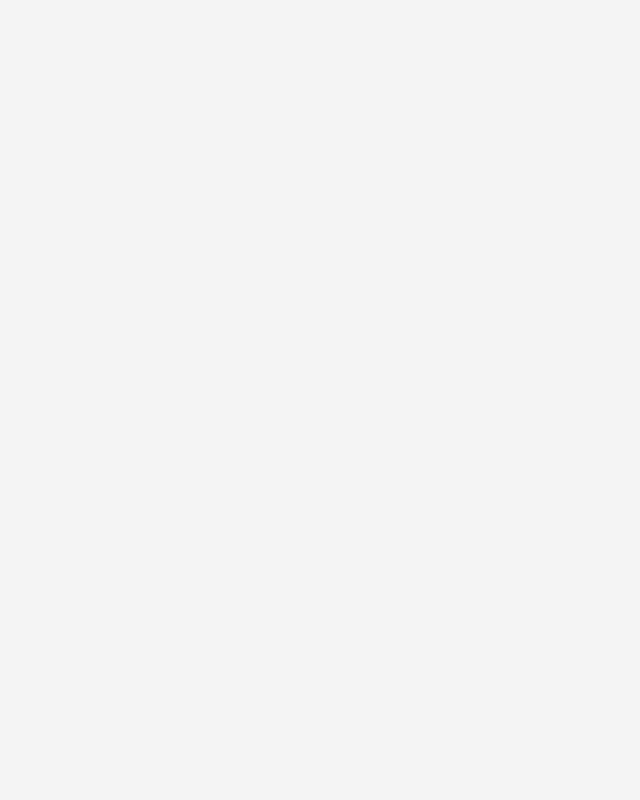
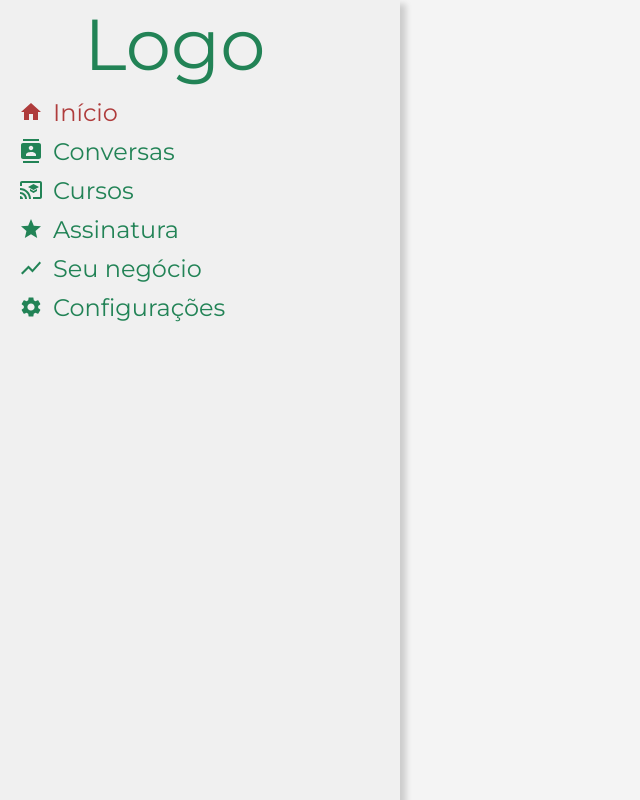
Before and after one commit to Math-maz/hackathon-getnet-frontend, a React (Create React App) app: page /dashboard in a window 1280 px wide. Shown: the top 800 px of the page, without its empty margins (0-640 px from the left). Built offline with nearby package versions, Linux system fonts and the light colour scheme.

Commit message:
Add sidebar styles

```diff
--- a/package.json
+++ b/package.json
@@ -4,6 +4,8 @@
   "private": true,
   "dependencies": {
     "@material-ui/core": "^4.11.0",
+    "@material-ui/icons": "^4.9.1",
+    "@material-ui/styles": "^4.10.0",
     "@testing-library/jest-dom": "^4.2.4",
     "@testing-library/react": "^9.3.2",
     "@testing-library/user-event": "^7.1.2",
--- a/src/App.css
+++ b/src/App.css
@@ -1,30 +1,3 @@
-:root {
-
-  /* Colors: */
-  --unnamed-color-ffffff: #FFFFFF;
-  --primaria: #228356;
-  --unnamed-color-5d5d5d: #5D5D5D;
-  --unnamed-color-f8f8f8: #F8F8F8;
-  --secundária: #AF3C3C;
-  --unnamed-color-00000000: #000000;
-  --unnamed-color-f0f0f0: #F0F0F0;
-
-  /* Font/text values */
-  --unnamed-font-family-montserrat: Montserrat;
-  --unnamed-font-style-normal: normal;
-  --unnamed-font-weight-300: 300px;
-  --unnamed-font-weight-medium: medium;
-  --unnamed-font-size-16: 16px;
-  --unnamed-font-size-20: 20px;
-  --unnamed-font-size-24: 24px;
-  --unnamed-font-size-36: 36px;
-  --unnamed-character-spacing-0: 0px;
-  --unnamed-line-spacing-19: 19px;
-  --unnamed-line-spacing-24: 24px;
-  --unnamed-line-spacing-29: 29px;
-  --unnamed-line-spacing-44: 44px;
-}
-
 * {
   margin: 0;
   padding: 0;
@@ -35,43 +8,3 @@ body {
   background: #F4F4F4 0% 0% no-repeat padding-box;
   opacity: 1;
 }
-
-/* Character Styles */
-.unnamed-character-style-1 {
-font-family: var(--unnamed-font-family-montserrat);
-font-style: var(--unnamed-font-style-normal);
-font-weight: var(--unnamed-font-weight-medium);
-font-size: var(--unnamed-font-size-20);
-line-height: var(--unnamed-line-spacing-24);
-letter-spacing: var(--unnamed-character-spacing-0);
-color: var(--unnamed-color-228356);
-}
-
-.unnamed-character-style-2 {
-font-family: var(--unnamed-font-family-montserrat);
-font-style: var(--unnamed-font-style-normal);
-font-weight: var(--unnamed-font-weight-medium);
-font-size: var(--unnamed-font-size-24);
-line-height: var(--unnamed-line-spacing-29);
-letter-spacing: var(--unnamed-character-spacing-0);
-color: var(--unnamed-color-228356);
-}
-
-.unnamed-character-style-3 {
-font-family: var(--unnamed-font-family-montserrat);
-font-style: var(--unnamed-font-style-normal);
-font-weight: var(--unnamed-font-weight-medium);
-font-size: var(--unnamed-font-size-36);
-line-height: var(--unnamed-line-spacing-44);
-letter-spacing: var(--unnamed-character-spacing-0);
-color: var(--unnamed-color-228356);
-}
-.unnamed-character-style-4 {
-font-family: var(--unnamed-font-family-montserrat);
-font-style: var(--unnamed-font-style-normal);
-font-weight: var(--unnamed-font-weight-300);
-font-size: var(--unnamed-font-size-16);
-line-height: var(--unnamed-line-spacing-19);
-letter-spacing: var(--unnamed-character-spacing-0);
-color: var(--unnamed-color-5d5d5d);
-}
--- a/src/Components/Sidebar.css
+++ /dev/null
@@ -1,24 +0,0 @@
-.sidebar-container {
-  top: 0px;
-  left: 0px;
-  width: 400px;
-  height: 1080px;
-  background-color: var(--unnamed-color-ffffff);
-  box-shadow: 6px 4px 6px #00000029;
-  opacity: 1;
-}
-
-.logo {
-  top: 30px;
-  left: 84px;
-  width: fit-content;
-  height: 88px;
-  margin: 0 auto;
-  letter-spacing: 0px;
-  text-align: left;
-  font-family: Montserrat;
-  font-size:  72px ;
-  letter-spacing: 0px;
-  color: #228356;
-  opacity: 1;
-}
--- a/src/Components/Sidebar.js
+++ b/src/Components/Sidebar.js
@@ -1,13 +1,120 @@
 import React from 'react';
-import './Sidebar.css';
+import { Link } from 'react-router-dom';
+import HomeIcon from '@material-ui/icons/Home';
+import ContactsIcon from '@material-ui/icons/Contacts';
+import CastForEducationIcon from '@material-ui/icons/CastForEducation';
+import StarIcon from '@material-ui/icons/Star';
+import ShowChartIcon from '@material-ui/icons/ShowChart';
+import SettingsIcon from '@material-ui/icons/Settings';
+import { MyStyles } from '../assets/styles/MyStyles.js'
+import { withStyles } from '@material-ui/styles';
 
-const SideBar = () => {
+const styles = {
+  root: {
+    display: 'flex',
+    flexDirection: 'column',
+    top: '0px',
+    left: '0px',
+    width: '400px',
+    height: '1080px',
+    backgroundColor: MyStyles.colors.white,
+    boxShadow: '6px 4px 6px #00000029',
+    opacity: '1'
+  },
+  logo: {
+    top: '30px',
+    marginLeft: '84px',
+    width: 'fit-content',
+    // width: '218px',
+    height: '88px',
+    textAlign: 'left',
+    fontFamily: 'Montserrat',
+    fontSize:  '72px',
+    letterSpacing: '0px',
+    color: '#228356',
+    opacity: '1'
+  },
+  menu: {
+    display: 'flex',
+    flexDirection: 'column',
+    fontFamily: 'Montserrat',
+    fontSize: '24px',
+    marginLeft: '19px',
+    width: '227px',
+    height: '350px'
+  },
+  homeButton: {
+    marginTop: '10px',
+    '& a': {
+      width: '100%',
+      textDecoration: 'none',
+      color: MyStyles.colors.secondary,
+      '& svg': {
+        verticalAlign: '-3px',
+        marginRight: '10px'
+      }
+    }
+  },
+  buttons: {
+    marginTop: '10px',
+    '& a': {
+      width: '100%',
+      textDecoration: 'none',
+      color: MyStyles.colors.primary,
+      '& svg': {
+        verticalAlign: '-3px',
+        marginRight: '10px'
+      }
+    }
+  }
+}
+
+const SideBar = (props) => {
   return (
-    <div className='sidebar-container'>
-      <div className='logo'>Logo</div>
-
+    <div className={props.classes.root}>
+      <div className={props.classes.logo}>
+        Logo
+      </div>
+      <div className={props.classes.menu}>
+        <div className={props.classes.homeButton}>
+          <Link to='/dashboard/home'>
+            <HomeIcon />
+            Início
+          </Link>
+        </div>
+        <div className={props.classes.buttons}>
+          <Link>
+            <ContactsIcon />
+            Conversas
+          </Link>
+        </div>
+        <div className={props.classes.buttons}>
+          <Link>
+            <CastForEducationIcon />
+            Cursos
+          </Link>
+        </div>
+        <div className={props.classes.buttons}>
+          <Link>
+            <StarIcon />
+            Assinatura
+          </Link>
+        </div>
+        <div className={props.classes.buttons}>
+          <Link>
+            <ShowChartIcon />
+            Seu negócio
+          </Link>
+        </div>
+        <div className={props.classes.buttons}>
+          <Link>
+            <SettingsIcon />
+            Configurações
+          </Link>
+        </div>
+      </div>
     </div>
   )
 }
 
-export default SideBar;
+export default withStyles(styles)(SideBar);
--- a/src/assets/styles/MyStyles.js
+++ b/src/assets/styles/MyStyles.js
@@ -1,4 +1,4 @@
-const MyStyles = {
+export const MyStyles = {
   fonts: {
     black: "Montserrat-Black",
     black_italic: "Montserrat-BlackItalic",
@@ -40,5 +40,3 @@ const MyStyles = {
     },
   },
 };
-
-export default MyStyles;
--- a/src/routes.js
+++ b/src/routes.js
@@ -9,7 +9,7 @@ const Routes = () => {
     <Switch>
       <Route
         exact
-        path='/'
+        path='/dashboard'
         render={() => (
           <Dashboard />
         )}
```
Also changed, not shown: 1 other file (tests, documents, lock files or other folders).
